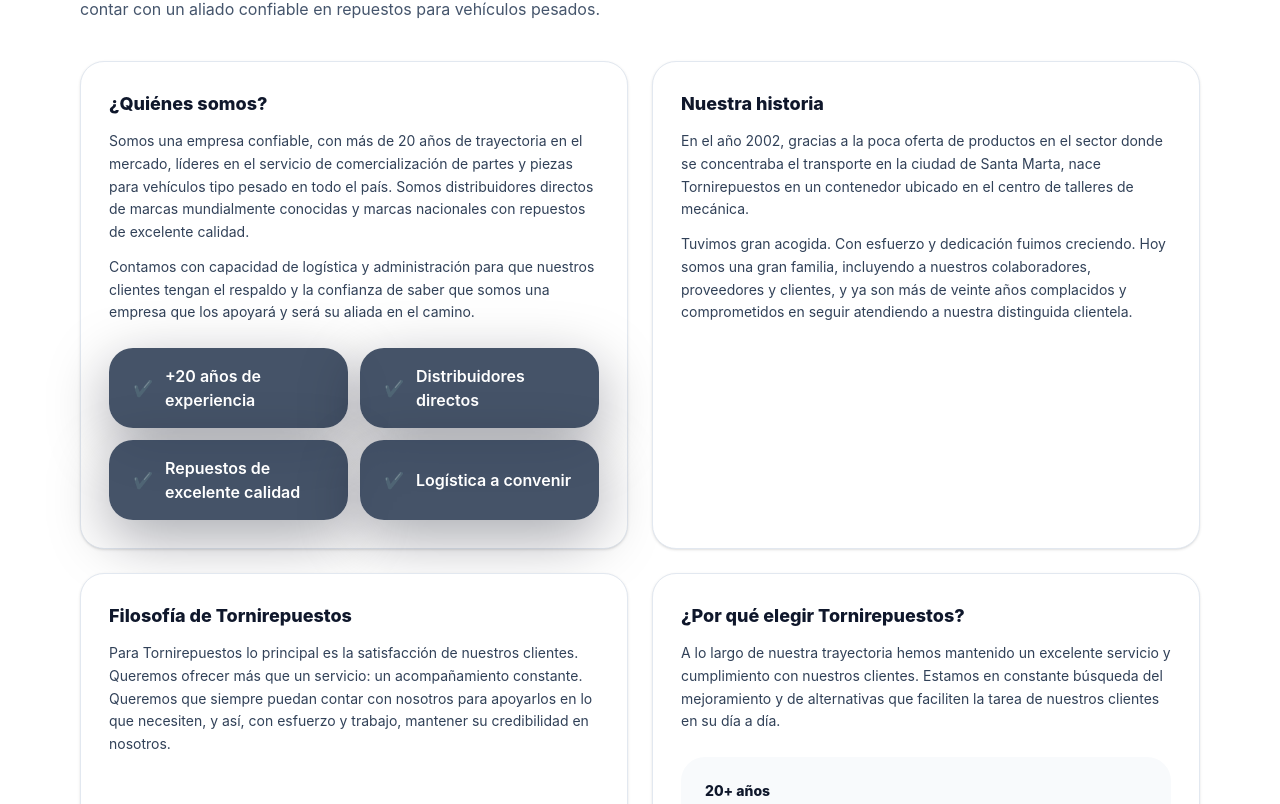
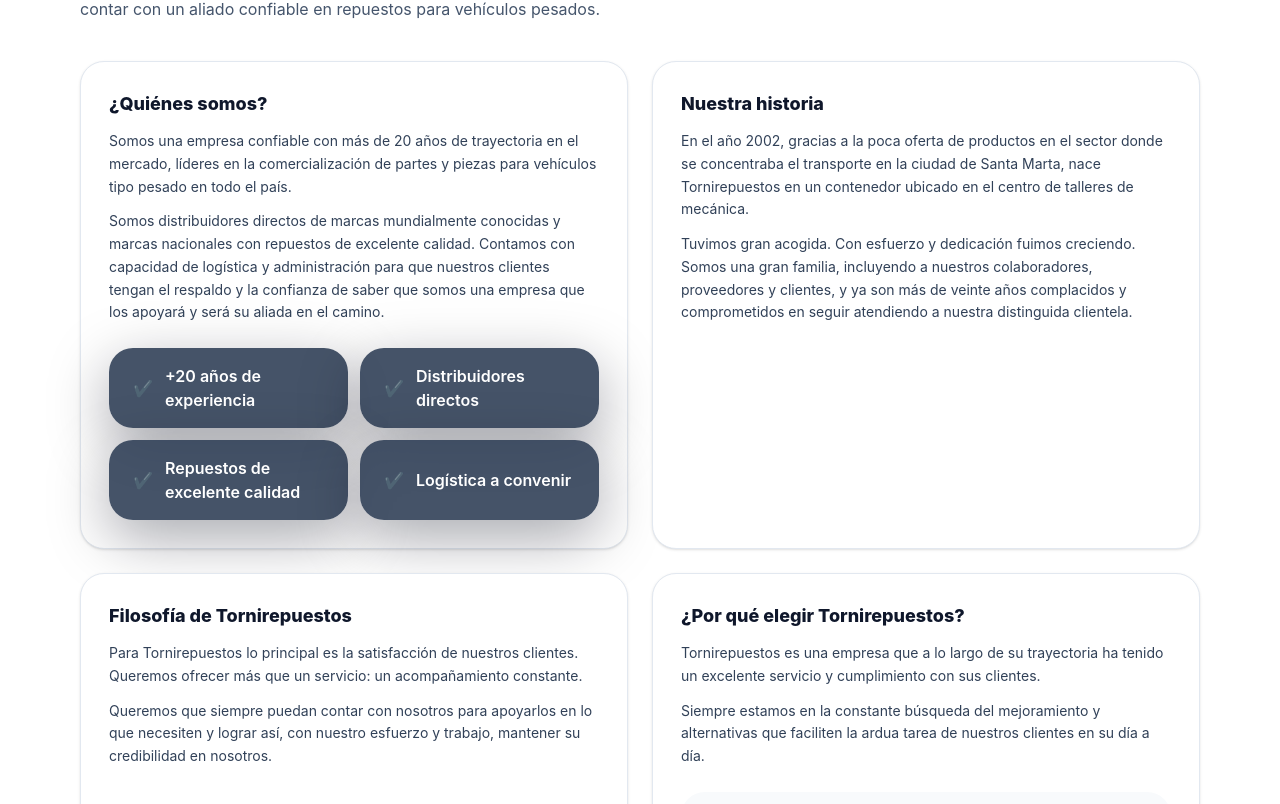
Before and after one commit to julianchocmanrique/Tornirepuestos-web, a Next.js app: page /tornirepuestos/nosotros in a window 1280 px wide. Shown: the part 216-1020 px from the top of the page. Built offline with nearby package versions, Linux system fonts and the light colour scheme.

Commit message:
content: integrar texto institucional (quienes somos/historia/filosofia/por que elegir)

```diff
--- a/src/app/nosotros/page.tsx
+++ b/src/app/nosotros/page.tsx
@@ -5,6 +5,8 @@
   description:
     "Conoce la historia de Tornirepuestos: más de 20 años comercializando repuestos para vehículos pesados en Colombia.",
 };
+
+import { COPY } from "@/lib/content";
 
 export default function Page() {
   return (
@@ -32,19 +34,12 @@
 
         <div className="mt-10 grid gap-6 lg:grid-cols-2">
           <section className="rounded-3xl border border-slate-200 bg-white p-7 shadow-sm">
-            <h2 className="text-lg font-extrabold text-slate-900">¿Quiénes somos?</h2>
-            <p className="mt-3 text-sm leading-relaxed text-slate-700">
-              Somos una empresa confiable, con más de 20 años de trayectoria en el
-              mercado, líderes en el servicio de comercialización de partes y piezas
-              para vehículos tipo pesado en todo el país. Somos distribuidores directos
-              de marcas mundialmente conocidas y marcas nacionales con repuestos de
-              excelente calidad.
-            </p>
-            <p className="mt-3 text-sm leading-relaxed text-slate-700">
-              Contamos con capacidad de logística y administración para que nuestros
-              clientes tengan el respaldo y la confianza de saber que somos una empresa
-              que los apoyará y será su aliada en el camino.
-            </p>
+            <h2 className="text-lg font-extrabold text-slate-900">{COPY.quienesSomos.title}</h2>
+            {COPY.quienesSomos.paragraphs.map((p) => (
+              <p key={p} className="mt-3 text-sm leading-relaxed text-slate-700">
+                {p}
+              </p>
+            ))}
 
             <div className="mt-6 grid gap-3 sm:grid-cols-2">
               {[
@@ -65,44 +60,30 @@
           </section>
 
           <section className="rounded-3xl border border-slate-200 bg-white p-7 shadow-sm">
-            <h2 className="text-lg font-extrabold text-slate-900">Nuestra historia</h2>
-            <p className="mt-3 text-sm leading-relaxed text-slate-700">
-              En el año 2002, gracias a la poca oferta de productos en el sector donde
-              se concentraba el transporte en la ciudad de Santa Marta, nace
-              Tornirepuestos en un contenedor ubicado en el centro de talleres de
-              mecánica.
-            </p>
-            <p className="mt-3 text-sm leading-relaxed text-slate-700">
-              Tuvimos gran acogida. Con esfuerzo y dedicación fuimos creciendo. Hoy
-              somos una gran familia, incluyendo a nuestros colaboradores, proveedores
-              y clientes, y ya son más de veinte años complacidos y comprometidos en
-              seguir atendiendo a nuestra distinguida clientela.
-            </p>
+            <h2 className="text-lg font-extrabold text-slate-900">{COPY.historia.title}</h2>
+            {COPY.historia.paragraphs.map((p) => (
+              <p key={p} className="mt-3 text-sm leading-relaxed text-slate-700">
+                {p}
+              </p>
+            ))}
           </section>
 
           <section className="rounded-3xl border border-slate-200 bg-white p-7 shadow-sm">
-            <h2 className="text-lg font-extrabold text-slate-900">
-              Filosofía de Tornirepuestos
-            </h2>
-            <p className="mt-3 text-sm leading-relaxed text-slate-700">
-              Para Tornirepuestos lo principal es la satisfacción de nuestros clientes.
-              Queremos ofrecer más que un servicio: un acompañamiento constante.
-              Queremos que siempre puedan contar con nosotros para apoyarlos en lo que
-              necesiten, y así, con esfuerzo y trabajo, mantener su credibilidad en
-              nosotros.
-            </p>
+            <h2 className="text-lg font-extrabold text-slate-900">{COPY.filosofia.title}</h2>
+            {COPY.filosofia.paragraphs.map((p) => (
+              <p key={p} className="mt-3 text-sm leading-relaxed text-slate-700">
+                {p}
+              </p>
+            ))}
           </section>
 
           <section className="rounded-3xl border border-slate-200 bg-white p-7 shadow-sm">
-            <h2 className="text-lg font-extrabold text-slate-900">
-              ¿Por qué elegir Tornirepuestos?
-            </h2>
-            <p className="mt-3 text-sm leading-relaxed text-slate-700">
-              A lo largo de nuestra trayectoria hemos mantenido un excelente servicio y
-              cumplimiento con nuestros clientes. Estamos en constante búsqueda del
-              mejoramiento y de alternativas que faciliten la tarea de nuestros
-              clientes en su día a día.
-            </p>
+            <h2 className="text-lg font-extrabold text-slate-900">{COPY.porqueElegir.title}</h2>
+            {COPY.porqueElegir.paragraphs.map((p) => (
+              <p key={p} className="mt-3 text-sm leading-relaxed text-slate-700">
+                {p}
+              </p>
+            ))}
             <div className="mt-6 rounded-3xl bg-slate-50 p-6">
               <div className="text-sm font-extrabold text-slate-900">20+ años</div>
               <div className="mt-1 text-sm text-slate-600">
--- /dev/null
+++ b/src/lib/content.ts
@@ -0,0 +1,33 @@
+// Contenido editorial (texto) para evitar duplicación entre páginas.
+
+export const COPY = {
+  quienesSomos: {
+    title: "¿Quiénes somos?",
+    paragraphs: [
+      "Somos una empresa confiable con más de 20 años de trayectoria en el mercado, líderes en la comercialización de partes y piezas para vehículos tipo pesado en todo el país.",
+      "Somos distribuidores directos de marcas mundialmente conocidas y marcas nacionales con repuestos de excelente calidad. Contamos con capacidad de logística y administración para que nuestros clientes tengan el respaldo y la confianza de saber que somos una empresa que los apoyará y será su aliada en el camino.",
+    ],
+  },
+  historia: {
+    title: "Nuestra historia",
+    paragraphs: [
+      "En el año 2002, gracias a la poca oferta de productos en el sector donde se concentraba el transporte en la ciudad de Santa Marta, nace Tornirepuestos en un contenedor ubicado en el centro de talleres de mecánica.",
+      "Tuvimos gran acogida. Con esfuerzo y dedicación fuimos creciendo. Somos una gran familia, incluyendo a nuestros colaboradores, proveedores y clientes, y ya son más de veinte años complacidos y comprometidos en seguir atendiendo a nuestra distinguida clientela.",
+    ],
+  },
+  filosofia: {
+    title: "Filosofía de Tornirepuestos",
+    paragraphs: [
+      "Para Tornirepuestos lo principal es la satisfacción de nuestros clientes. Queremos ofrecer más que un servicio: un acompañamiento constante.",
+      "Queremos que siempre puedan contar con nosotros para apoyarlos en lo que necesiten y lograr así, con nuestro esfuerzo y trabajo, mantener su credibilidad en nosotros.",
+    ],
+  },
+  porqueElegir: {
+    title: "¿Por qué elegir Tornirepuestos?",
+    paragraphs: [
+      "Tornirepuestos es una empresa que a lo largo de su trayectoria ha tenido un excelente servicio y cumplimiento con sus clientes.",
+      "Siempre estamos en la constante búsqueda del mejoramiento y alternativas que faciliten la ardua tarea de nuestros clientes en su día a día.",
+    ],
+    bullets: ["20+ años de experiencia"],
+  },
+};
```
